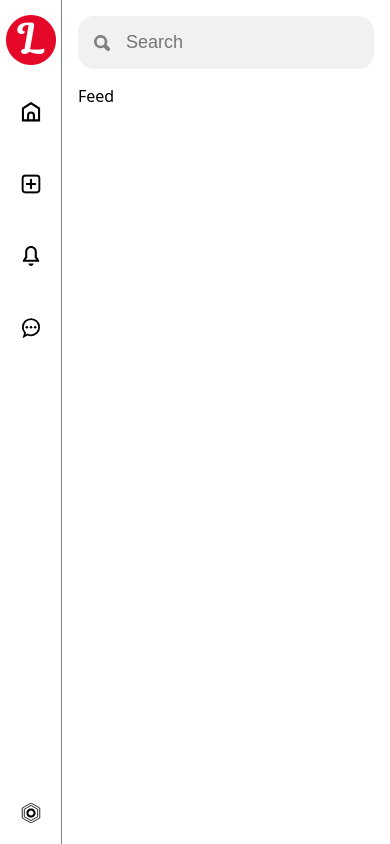
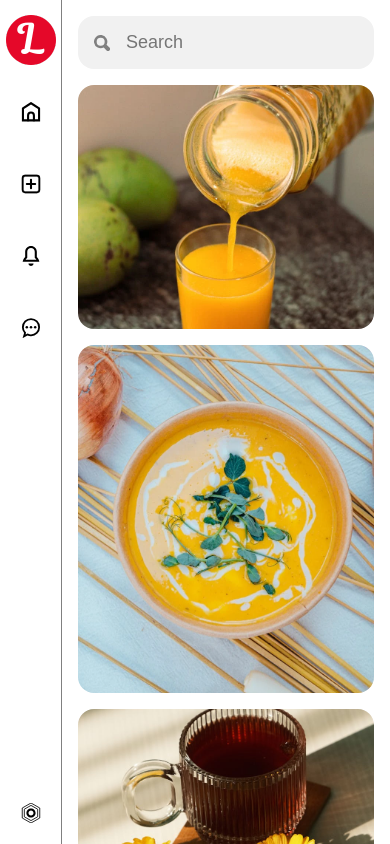
Before and after one commit to BadrOzgar/CopyPastaHub, a React (Vite) app in the folder PinteChest/LightSide/: page / in a window 390 px wide. Shown: the top 844 px of the page. Built offline with nearby package versions, Linux system fonts and the light colour scheme.

Commit message:
create grid system and breackpoints

```diff
--- a/PinteChest/LightSide/src/components/feed/Feed.css
+++ b/PinteChest/LightSide/src/components/feed/Feed.css
@@ -0,0 +1,37 @@
+.gallery {
+  display: grid;
+  grid-template-columns: repeat(7, 1fr);
+  gap: 16px;
+  grid-auto-rows: 10px;
+}
+
+@media (max-width: 1746px) {
+  .gallery {
+    grid-template-columns: repeat(6, 1fr);
+  }
+}
+@media (max-width: 1509px) {
+  .gallery {
+    grid-template-columns: repeat(5, 1fr);
+  }
+}
+@media (max-width: 1272px) {
+  .gallery {
+    grid-template-columns: repeat(4, 1fr);
+  }
+}
+@media (max-width: 1035px) {
+  .gallery {
+    grid-template-columns: repeat(3, 1fr);
+  }
+}
+@media (max-width: 798px) {
+  .gallery {
+    grid-template-columns: repeat(2, 1fr);
+  }
+}
+@media (max-width: 475px) {
+  .gallery {
+    grid-template-columns: repeat(1, 1fr);
+  }
+}
--- a/PinteChest/LightSide/src/components/feed/Feed.jsx
+++ b/PinteChest/LightSide/src/components/feed/Feed.jsx
@@ -1,7 +1,179 @@
 import React from "react";
 import "./Feed.css";
+import FeedItems from "../feedItems/feedItems";
 const Feed = () => {
-  return <div>Feed</div>;
+  const items = [
+    {
+      id: 1,
+      media: "/pins/pin1.jpeg",
+      width: 1260,
+      height: 1000,
+    },
+    {
+      id: 2,
+      media: "/pins/pin2.jpeg",
+      width: 1260,
+      height: 1400,
+    },
+    {
+      id: 3,
+      media: "/pins/pin3.jpeg",
+      width: 1260,
+      height: 1400,
+    },
+    {
+      id: 4,
+      media: "/pins/pin4.jpeg",
+      width: 1260,
+      height: 1000,
+    },
+    {
+      id: 5,
+      media: "/pins/pin5.jpeg",
+      width: 1260,
+      height: 1243,
+    },
+    {
+      id: 6,
+      media: "/pins/pin6.jpeg",
+      width: 1260,
+      height: 1568,
+    },
+    {
+      id: 7,
+      media: "/pins/pin7.jpeg",
+      width: 1260,
+      height: 1234,
+    },
+    {
+      id: 8,
+      media: "/pins/pin8.jpeg",
+      width: 1260,
+      height: 1400,
+    },
+    {
+      id: 9,
+      media: "/pins/pin9.jpeg",
+      width: 1260,
+      height: 1000,
+    },
+    {
+      id: 10,
+      media: "/pins/pin10.jpeg",
+      width: 1260,
+      height: 1000,
+    },
+    {
+      id: 11,
+      media: "/pins/pin11.jpeg",
+      width: 1260,
+      height: 1000,
+    },
+    {
+      id: 12,
+      media: "/pins/pin12.jpeg",
+      width: 1260,
+      height: 1400,
+    },
+    {
+      id: 13,
+      media: "/pins/pin13.jpeg",
+      width: 1260,
+      height: 1400,
+    },
+    {
+      id: 14,
+      media: "/pins/pin14.jpeg",
+      width: 1260,
+      height: 1600,
+    },
+    {
+      id: 15,
+      media: "/pins/pin15.jpeg",
+      width: 1260,
+      height: 1000,
+    },
+    {
+      id: 16,
+      media: "/pins/pin16.jpeg",
+      width: 1260,
+      height: 1260,
+    },
+    {
+      id: 17,
+      media: "/pins/pin17.jpeg",
+      width: 1260,
+      height: 1000,
+    },
+    {
+      id: 18,
+      media: "/pins/pin18.jpeg",
+      width: 1260,
+      height: 1260,
+    },
+    {
+      id: 19,
+      media: "/pins/pin19.jpeg",
+      width: 1260,
+      height: 1400,
+    },
+    {
+      id: 20,
+      media: "/pins/pin20.jpeg",
+      width: 1260,
+      height: 1260,
+    },
+    {
+      id: 21,
+      media: "/pins/pin21.jpeg",
+      width: 1260,
+      height: 1400,
+    },
+    {
+      id: 22,
+      media: "/pins/pin22.jpeg",
+      width: 1260,
+      height: 1890,
+    },
+    {
+      id: 23,
+      media: "/pins/pin23.jpeg",
+      width: 1260,
+      height: 1260,
+    },
+    {
+      id: 24,
+      media: "/pins/pin24.jpeg",
+      width: 1260,
+      height: 1260,
+    },
+    {
+      id: 25,
+      media: "/pins/pin25.jpeg",
+      width: 1260,
+      height: 1260,
+    },
+    {
+      id: 26,
+      media: "/pins/pin26.jpeg",
+      width: 1260,
+      height: 1260,
+    },
+    {
+      id: 27,
+      media: "/pins/pin27.jpeg",
+      width: 1260,
+      height: 1260,
+    },
+  ];
+
+  return (
+    <div className="gallery">
+      {items.map((item) => (
+        <FeedItems key={item.id} item={item} />
+      ))}
+    </div>
+  );
 };
 
 export default Feed;
--- /dev/null
+++ b/PinteChest/LightSide/src/components/feedItems/feedItems.css
@@ -0,0 +1,73 @@
+.galleryItem {
+  display: flex;
+  position: relative;
+}
+
+.galleryItem img {
+  width: 100%;
+  border-radius: 16px;
+  object-fit: cover;
+}
+
+.overlay,
+.saveButton,
+.overlayIcons {
+  display: none;
+}
+
+.galleryItem:hover .overlay {
+  display: block;
+  position: absolute;
+  width: 100%;
+  height: 100%;
+  top: 0;
+  left: 0;
+  background-color: rgba(0, 0, 0, 0.3);
+  border-radius: 16px;
+}
+
+.galleryItem:hover .saveButton {
+  display: block;
+  background-color: #e50829;
+  color: white;
+  border-radius: 24px;
+  padding: 12px 16px;
+  font-weight: 500;
+  cursor: pointer;
+  width: max-content;
+  position: absolute;
+  top: 16px;
+  right: 16px;
+  border: none;
+}
+
+.galleryItem:hover .overlayIcons {
+  display: block;
+  position: absolute;
+  bottom: 16px;
+  right: 16px;
+  display: flex;
+  align-items: center;
+  gap: 8px;
+}
+
+.overlayIcons button {
+  width: 32px;
+  height: 32px;
+  border-radius: 100%;
+  background-color: white;
+  display: flex;
+  align-items: center;
+  justify-content: center;
+  border: none;
+  cursor: pointer;
+}
+
+.overlayIcons button img {
+  width: 20px;
+  height: 20px;
+}
+
+.overlayIcons button:hover {
+  background-color: #f1f1f1;
+}
--- /dev/null
+++ b/PinteChest/LightSide/src/components/feedItems/feedItems.jsx
@@ -0,0 +1,14 @@
+import React from "react";
+import "./feedItems.css";
+const FeedItems = ({ item }) => {
+  return (
+    <div
+      className="galleryItem"
+      style={{ gridRowEnd: `span ${Math.ceil(item.height / 100)}` }}
+    >
+      <img src={item.media} alt="" />
+    </div>
+  );
+};
+
+export default FeedItems;
```
